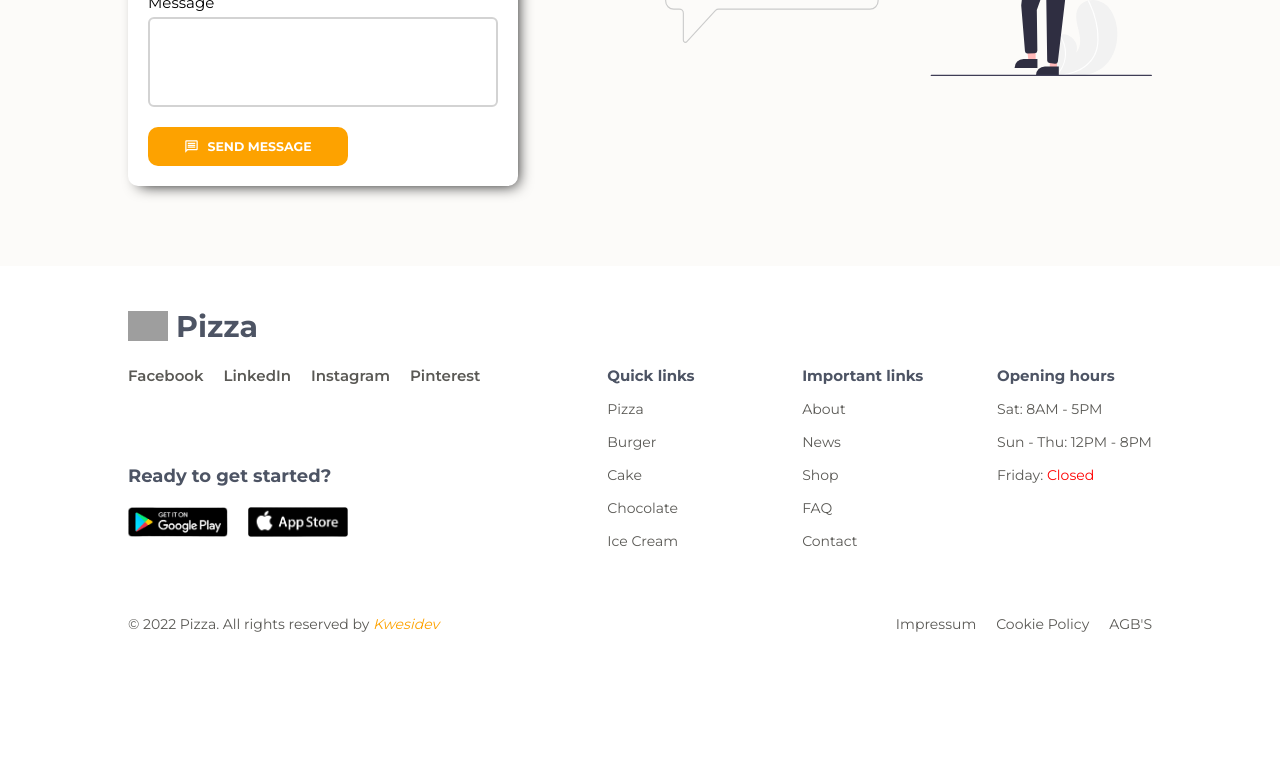
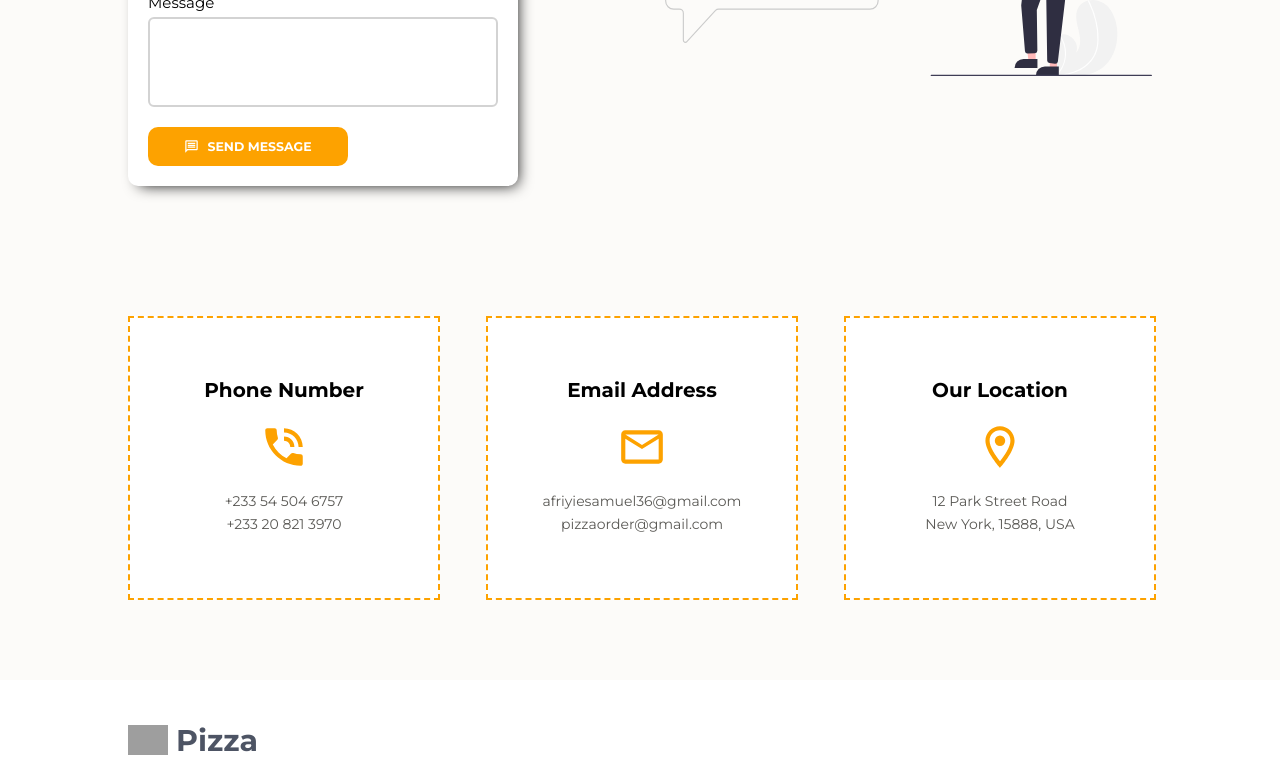
Before and after one commit to Kwesi-dev/pizza-shop, a React (Create React App) app in the folder frontend/: page /contact in a window 1280 px wide. Shown: the part 683-1464 px from the top of the page. Before the commit the page ends 1349 px from the top, so only its background shows below. Built offline with nearby package versions, Linux system fonts and the light colour scheme; grey boxes are pictures that could not be loaded.

Commit message:
worked on the contact page

```diff
--- a/frontend/src/pages/contact/Contact.tsx
+++ b/frontend/src/pages/contact/Contact.tsx
@@ -1,6 +1,9 @@
 import { MessageOutlined } from "@mui/icons-material"
 import formImg from "../../assets/images/contactImg.svg"
 import "./contact.scss"
+import PhoneInTalkIcon from '@mui/icons-material/PhoneInTalk';
+import MailOutlineIcon from '@mui/icons-material/MailOutline';
+import LocationOnOutlinedIcon from '@mui/icons-material/LocationOnOutlined';
 const Contact = () => {
   return (
     <section className="contact">
@@ -40,6 +43,32 @@ const Contact = () => {
                 </div>
                 <img src={formImg} alt="undraw-img for form" className="form-image" />
             </div>
+            <div className="contact-info-cards">
+                <div className="info-card">
+                    <h3>Phone Number</h3>
+                    <PhoneInTalkIcon className="info-card-icon"/>
+                    <div className="contact-info">
+                        <p>+233 54 504 6757</p>
+                        <p>+233 20 821 3970</p>
+                    </div>
+                </div>
+                <div className="info-card">
+                    <h3>Email Address</h3>
+                    <MailOutlineIcon className="info-card-icon"/>
+                    <div className="contact-info">
+                        <p>afriyiesamuel36@gmail.com</p>
+                        <p>pizzaorder@gmail.com</p>
+                    </div>
+                </div>
+                <div className="info-card">
+                    <h3>our location</h3>
+                    <LocationOnOutlinedIcon className="info-card-icon"/>
+                    <div className="contact-info">
+                        <p>12 Park Street Road</p>
+                        <p>New York, 15888, USA</p>
+                    </div>
+                </div>
+            </div>
         </div>
     </section>
   )
--- a/frontend/src/pages/contact/contact.scss
+++ b/frontend/src/pages/contact/contact.scss
@@ -31,7 +31,7 @@
             display: grid;
             grid-template-columns: 1fr 1fr;
             gap: 50px;
-            margin-bottom: 80px;
+            margin-bottom: 130px;
             .contact-form{
                 width: 80%;
                 height: fit-content;
@@ -111,5 +111,44 @@
                 object-fit: contain;
             }
         }
+        .contact-info-cards{
+            width: 100%;
+            display: grid;
+            grid-template-columns: 1fr 1fr 1fr;
+            gap: 50px;
+            margin-bottom: 80px;
+            .info-card{
+                width: 100%;
+                height: 280px;
+                display: flex;
+                flex-direction: column;
+                align-items: center;
+                justify-content: center;
+                border: 2px dashed $deepOrange;
+                background-color: #fff;
+
+                h3{
+                    font-size: 2rem;
+                    text-align: center;
+                    margin-bottom: 20px;
+                    text-transform: capitalize;
+                }
+                .info-card-icon{
+                    font-size: 5rem;
+                    color: $deepOrange;
+                    font-weight: 500;
+                    margin-bottom: 20px;
+                }
+                .contact-info{
+                    text-align: center;
+                    p{
+                        font-size: 1.4rem;
+                        color: $lightBlue;
+                        margin-bottom: 5px;
+                    }
+                }
+            }
+        }
+
     }
 }
```
